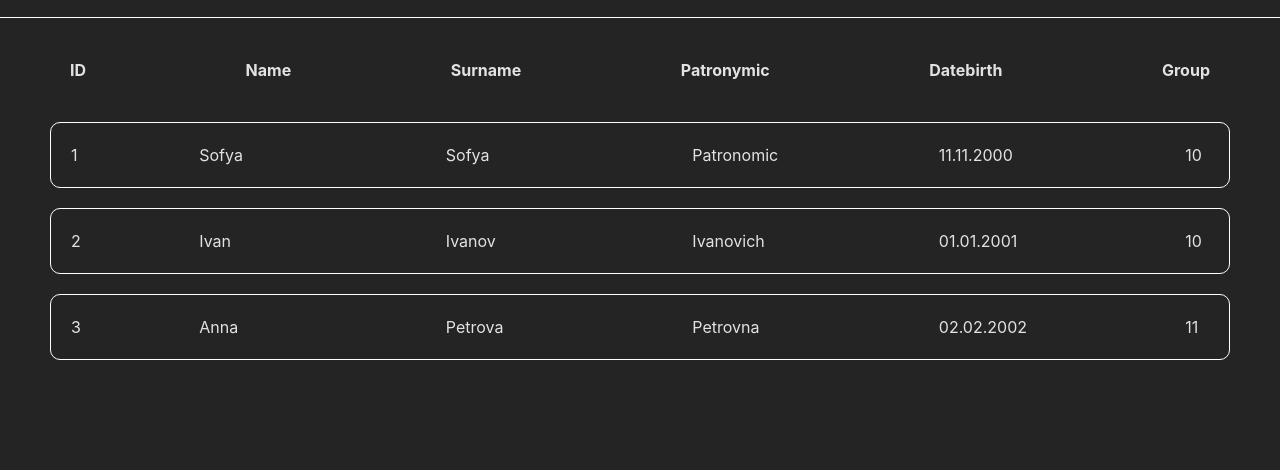
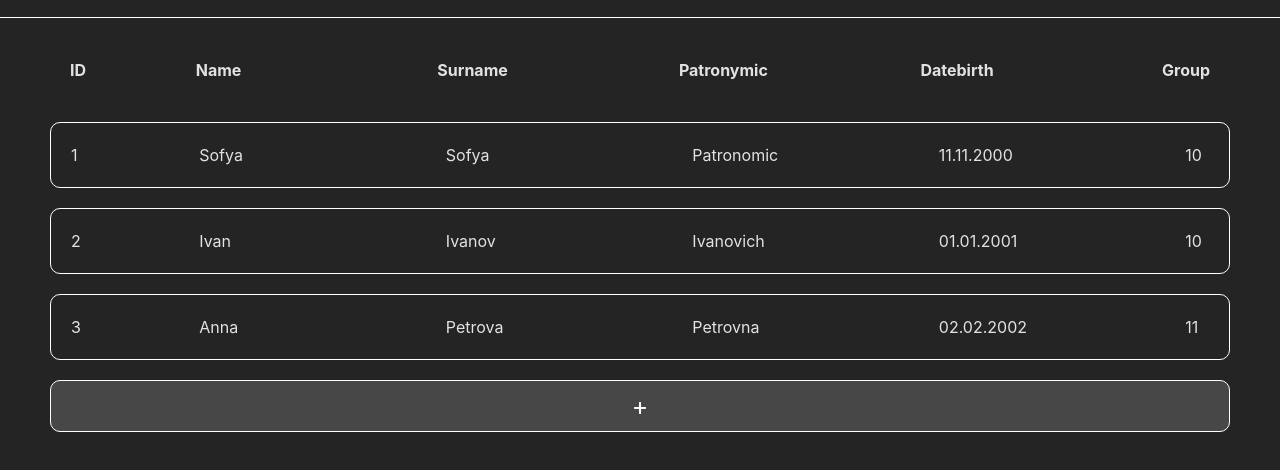
Before and after one commit to SofyaCheboltasova/doczilla, a website built with Vite: page task2/client/index.html in a window 1280 px wide. Shown: the part 82-552 px from the top of the page. Built offline with nearby package versions, Linux system fonts and the light colour scheme.

Commit message:
client/feat: add click handler to Table

```diff
--- a/task2/client/src/components/Table/table.js
+++ b/task2/client/src/components/Table/table.js
@@ -2,19 +2,36 @@ import Row from "../Row/row";
 
 const headers = ["ID", "Name", "Surname", "Patronymic", "Datebirth", "Group"];
 
+/**
+ * @typedef {Object} RowData
+ * @property {number} id
+ * @property {string} name
+ * @property {string} surname
+ * @property {string} patronymic
+ * @property {string} datebirth
+ * @property {number} group
+ */
+
 export default class Table {
   element;
-  #rowsData;
+  clickedRows = new Map();
 
-  constructor(rows) {
-    this.#rowsData = rows;
+  /**
+   * @param {RowData[]} data
+   * @param {() => {}} callback
+   */
+  constructor(data, callback) {
     this.element = this.getTable();
 
-    this.#rowsData.forEach((data) => {
-      this.addRow(data);
-    });
+    data.forEach((data) => this.addRow(data));
+    this.addButton(callback);
   }
 
+  /**
+   * Creates table and it's header.
+   *
+   * @returns {HTMLDivElement}
+   */
   getTable() {
     const table = document.createElement("div");
     table.classList.add("table");
@@ -32,8 +49,45 @@ export default class Table {
     return table;
   }
 
+  /**
+   * Click handler for the row.
+   *
+   * @param {Row} row
+   */
+  handleClick(row) {
+    row.element.classList.toggle("clicked");
+
+    this.clickedRows.has(row.getId())
+      ? this.clickedRows.delete(row.getId())
+      : this.clickedRows.set(row.getId(), row.getData());
+  }
+
+  /**
+   * Creates and fills a row for a table.
+   *
+   * @param {RowData} rowData
+   */
   addRow(rowData) {
     const row = new Row(rowData);
+    row.element.addEventListener("click", () => this.handleClick(row));
     this.element.appendChild(row.element);
   }
+
+  /**
+   * Creates an Add button.
+   *
+   * @param {() => {}} callback
+   */
+  addButton(callback) {
+    const button = document.createElement("div");
+    button.classList.add("table__button");
+    button.addEventListener("click", callback);
+
+    const plusSign = document.createElement("div");
+    plusSign.classList.add("table__button_plus");
+    plusSign.textContent = "+";
+    button.appendChild(plusSign);
+
+    this.element.appendChild(button);
+  }
 }
--- a/task2/client/src/components/Table/table.scss
+++ b/task2/client/src/components/Table/table.scss
@@ -6,7 +6,8 @@
 }
 
 .table__header {
-  display: flex;
+  display: grid;
+  grid-template-columns: 0.5fr repeat(4, 1fr) 0.1fr;
   gap: 1rem;
 
   justify-content: space-between;
@@ -15,3 +16,22 @@
 
   font-weight: 700;
 }
+
+.table__button {
+  border: 1px solid white;
+  border-radius: 10px;
+  background-color: #e0e0e02e;
+
+  cursor: pointer;
+  text-align: center;
+
+  &:hover {
+    background-color: #e0e0e068;
+  }
+}
+
+.table__button_plus {
+  font-size: 2.5rem;
+  color: white;
+  line-height: 2;
+}
```
